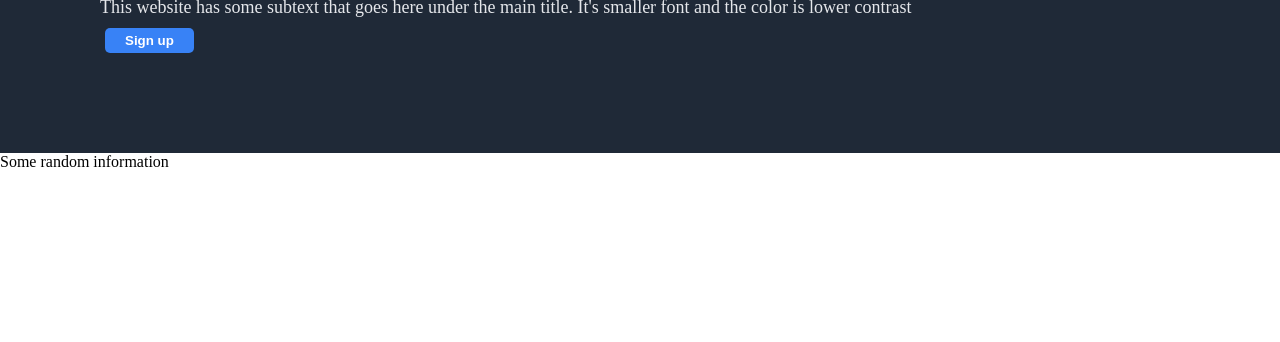
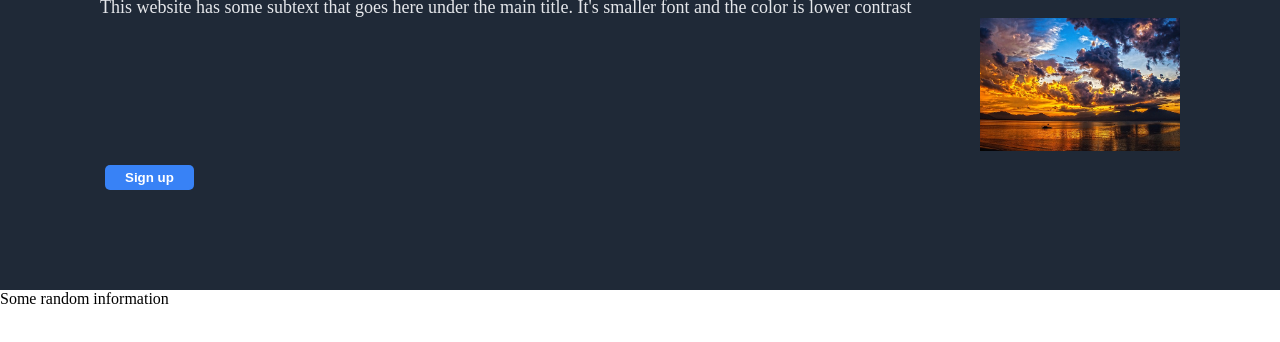
Before and after one commit to Angeleam31/landing-page, a plain HTML site: page index.html in a window 1280 px wide. Shown: the part 240-582 px from the top of the page. Drawn offline with Linux system fonts and the light colour scheme.

Commit message:
Having problems with aligning image in header

```diff
--- a/index.html
+++ b/index.html
@@ -21,6 +21,9 @@ with different class on it, to make the design more possible-->
     <header class="flex-header-two">
         <h1>This Webiste is Awesome</h1>
         <p class="secondary-text">This website has some subtext that goes here under the main title. It's smaller font and the color is lower contrast</p>
+        <ul class="right-side">
+            <li><img src="img/sea.jpg" width="200px"></li>
+        </ul>
         <button>Sign up</button>
     </header>
     <main>
--- a/styles.css
+++ b/styles.css
@@ -53,3 +53,8 @@ button{
     border-radius: 5px;
     font-weight: 600;
 }
+.right-side{
+
+    display: flex;
+    justify-content: flex-end;
+}
```
